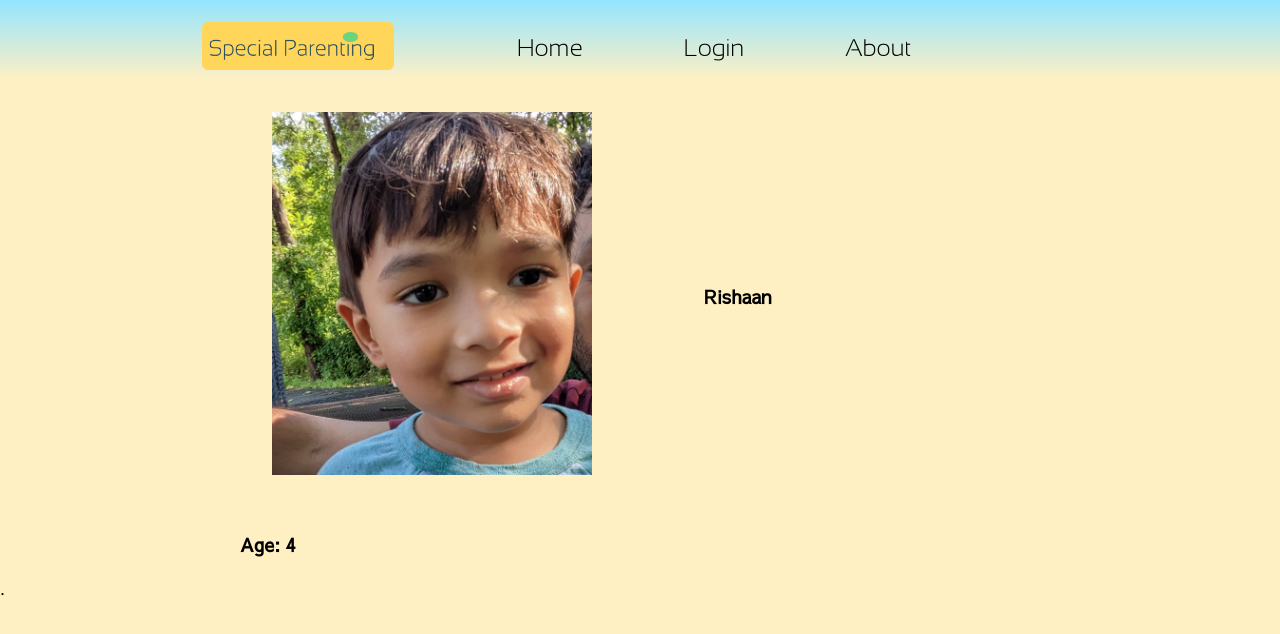
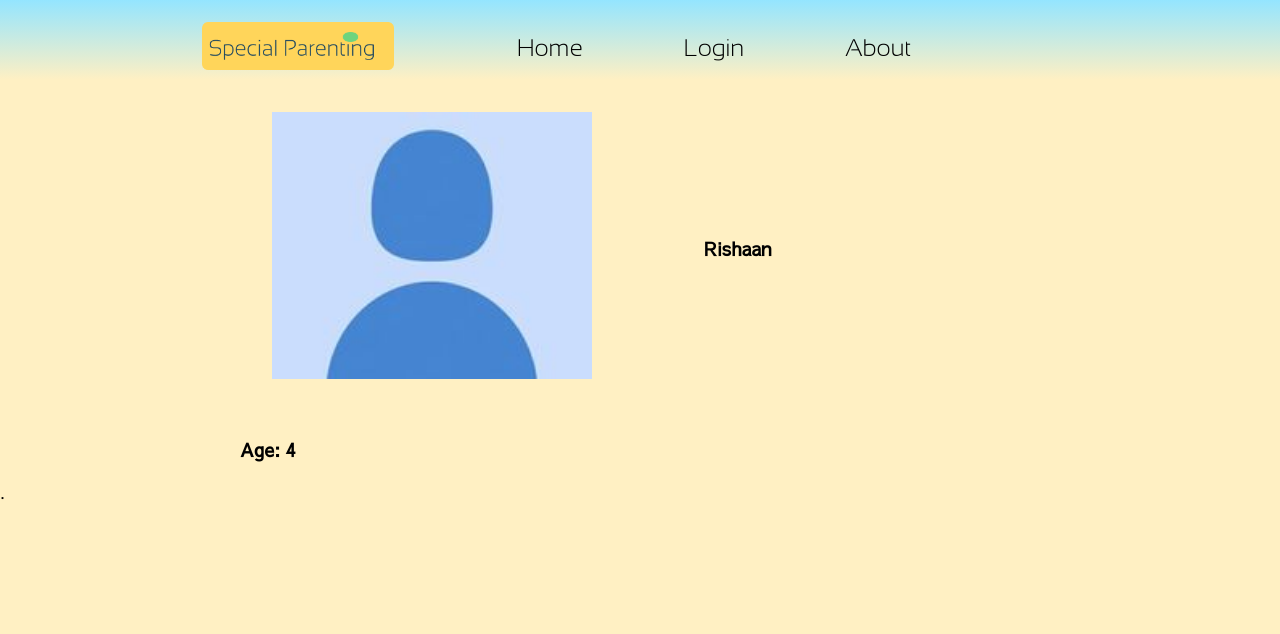
Before and after one commit to svichare/AAppFrontend, a React (Create React App) app: page /DependentProfile in a window 1280 px wide. Shown: the top 634 px of the page. Built offline with nearby package versions, Linux system fonts and the light colour scheme.

Commit message:
Change the profile pictures to generic pictures to make it less distracting

```diff
--- a/src/pages/DependentProfile.jsx
+++ b/src/pages/DependentProfile.jsx
@@ -4,7 +4,7 @@ import "./DependentProfile.css"
 
 import { NavBar } from '../components';
 
-import profile_rishaan from '../assets/photos/rishaan_profile_pic.jpg'
+import profile_picture from '../assets/images/profile_picture.jpg'
 
 export default function DependentProfile({dependentId}) {
   const [dependentData, setDependentData] = useState({
@@ -19,7 +19,7 @@ export default function DependentProfile({dependentId}) {
       <div className="Main">
         <div className="DependentHomeTopbar">
             <div className="DependentHomeImage">
-              <img src={profile_rishaan} alt="profile_photo" />
+              <img src={profile_picture} alt="profile_photo" />
             </div>
             <div className="DependentHomeName">
               <h3> {dependentData.name} </h3>
--- a/src/pages/ProfileHome.jsx
+++ b/src/pages/ProfileHome.jsx
@@ -3,7 +3,6 @@ import { Link } from 'react-router-dom';
 
 import profile_photo from '../assets/images/profile_picture.jpg'
 import profile_pic_round from '../assets/images/profile_pic_round.png'
-import profile_my_photo from '../assets/photos/about_alone.jpg'
 
 import "./ProfileHome.css"
 
@@ -38,7 +37,7 @@ export default function ProfileHome({userEmail, resetUserEmail}) {
         <div className="ProfileHomeMain">
           <div className="ProfileHomeTopbar">
             <div className="ProfileImage">
-              <img src={profile_my_photo} alt="profile_photo" />
+              <img src={profile_photo} alt="profile_photo" />
             </div>
             <div className="ProfileName">
               <h4>Welcome back {userData.name} ..</h4>
```
